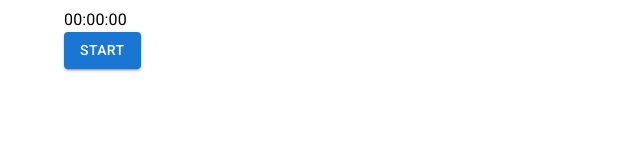
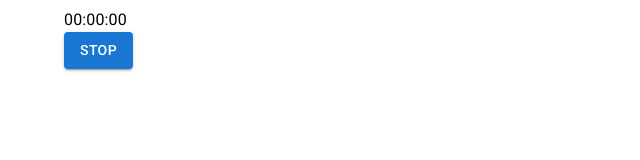
Before and after one commit to nakajima97/react-stopwatch-2023, a React (Vite) app: page / in a window 1280 px wide. Both pictures are taken after a click on the button "START". Shown: the top 160 px of the page, without its empty margins (0-640 px from the left). Built offline with nearby package versions, Linux system fonts and the light colour scheme.

Commit message:
#3 ボタンをクリックした際にStartとStopが交互に表示されるようにした

```diff
--- a/src/App.tsx
+++ b/src/App.tsx
@@ -1,13 +1,42 @@
+import { useState } from 'react';
 import { Typography, Button, Container, Box } from '@mui/material';
 
 const App = (): JSX.Element => {
+  const [isRunningStopwatch, setIsRunningStopwatch] = useState(false);
+
+  const handleStartStopwatch = () => {
+    setIsRunningStopwatch(true);
+  };
+
+  const handlePauseStopwatch = () => {
+    setIsRunningStopwatch(false);
+  };
+
   return (
     <>
       <Container>
         <Box>
           <Typography>00:00:00</Typography>
         </Box>
-        <Button variant="contained">Start</Button>
+        {isRunningStopwatch ? (
+          <Button
+            variant="contained"
+            onClick={() => {
+              handlePauseStopwatch();
+            }}
+          >
+            Stop
+          </Button>
+        ) : (
+          <Button
+            variant="contained"
+            onClick={() => {
+              handleStartStopwatch();
+            }}
+          >
+            Start
+          </Button>
+        )}
       </Container>
     </>
   );
```
